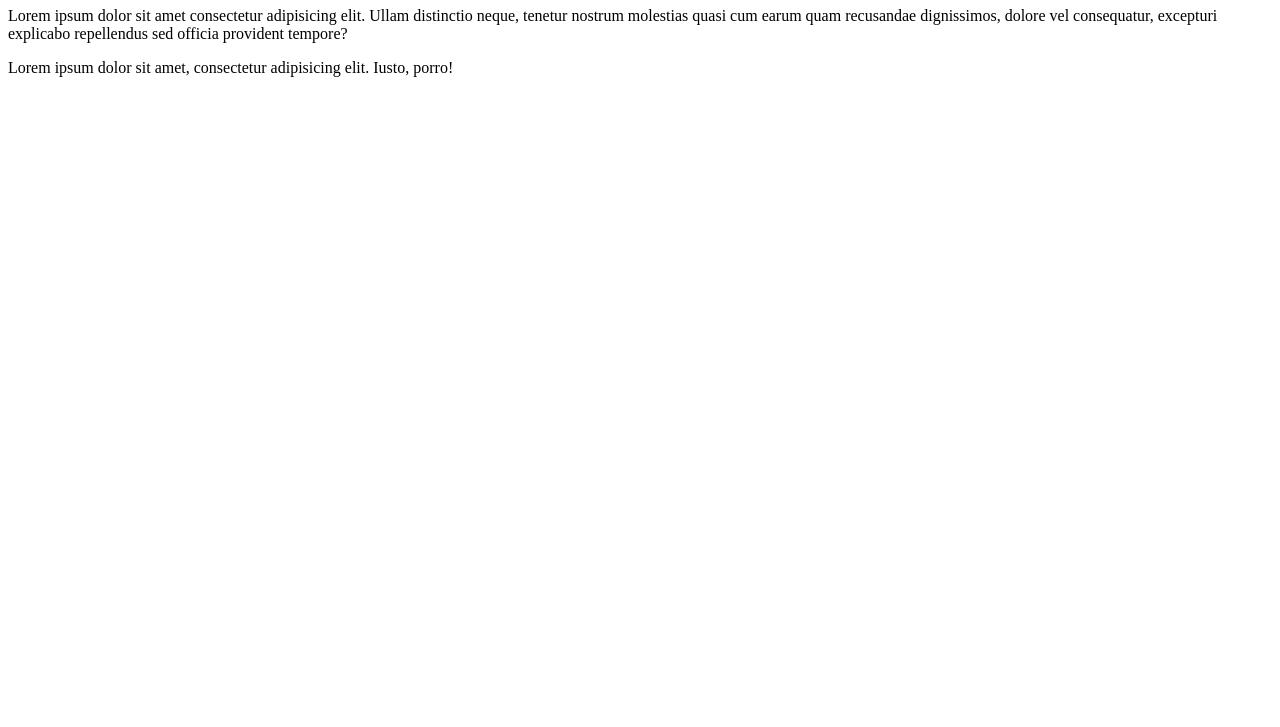
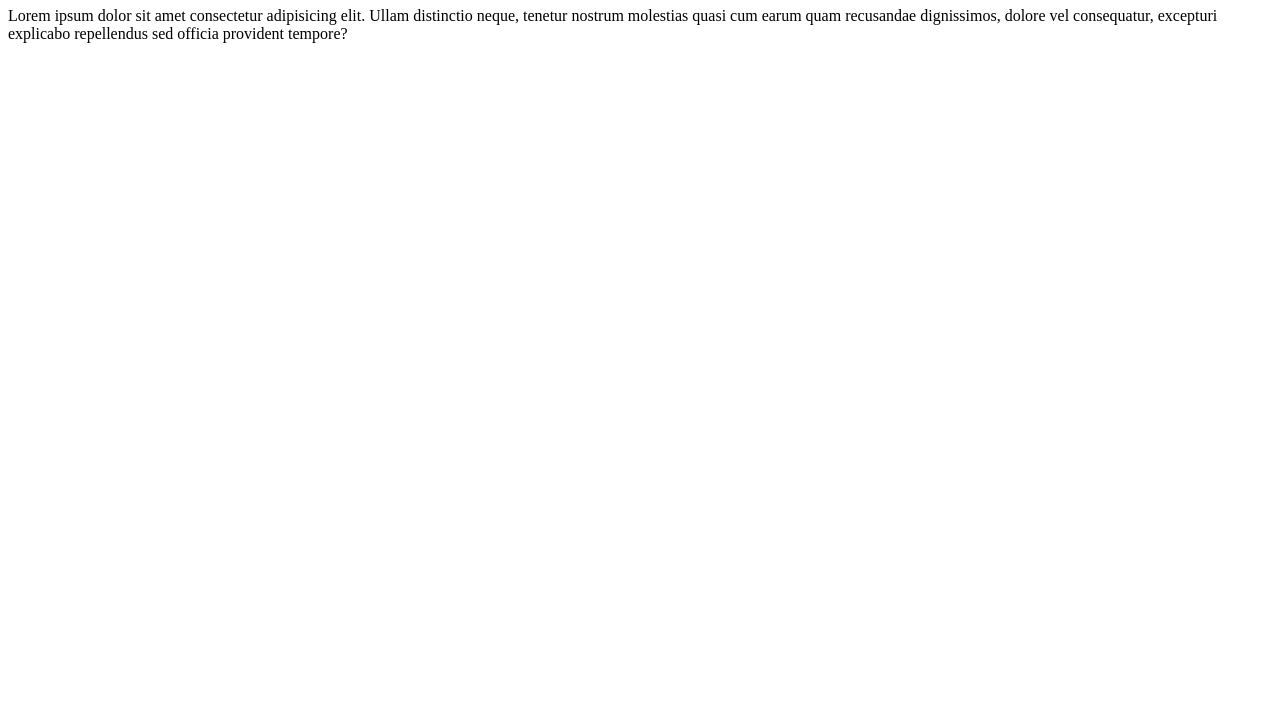
Before and after one commit to smdekate/test-git, a website: page index.html in a window 1280 px wide. Shown: the part 73-800 px from the top of the page. Drawn offline with Linux system fonts and the light colour scheme.

Commit message:
fourth commit

```diff
--- a/index.html
+++ b/index.html
@@ -9,6 +9,6 @@
 <body>
     <h1>This is Header</h1>
     <p>Lorem ipsum dolor sit amet consectetur adipisicing elit. Ullam distinctio neque, tenetur nostrum molestias quasi cum earum quam recusandae dignissimos, dolore vel consequatur, excepturi explicabo repellendus sed officia provident tempore?</p>
-    <p>Lorem ipsum dolor sit amet, consectetur adipisicing elit. Iusto, porro!</p>
+
 </body>
 </html>
```
Also changed, not shown: package.json (added, +16 -0 lines), 2 other files.
